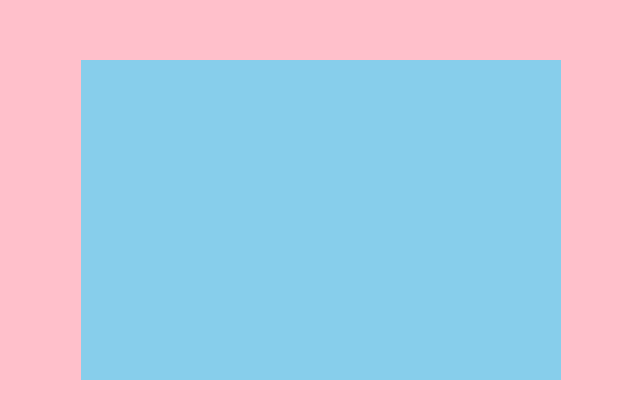
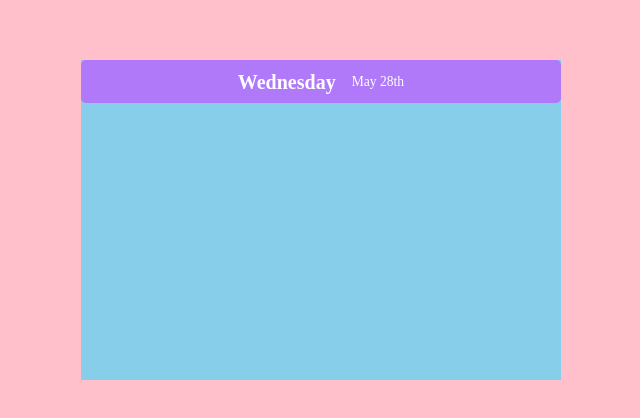
Before and after one commit to sysysysyb/my-todo-list, a React (Vite) app: page / in a window 1280 px wide. Shown: the part 180-598 px from the top of the page, without its empty margins (319-959 px from the left). Built offline with nearby package versions, Linux system fonts and the light colour scheme.

Commit message:
✨ Header에 요일 및 날짜 표시
Header 컴포넌트 생성 및 스타일 지정 / date-fns 라이브러리 설치 및 요일, 월, 일 표기

```diff
--- a/package.json
+++ b/package.json
@@ -12,6 +12,7 @@
   "dependencies": {
     "@emotion/react": "^11.14.0",
     "@emotion/styled": "^11.14.0",
+    "date-fns": "^4.1.0",
     "react": "^19.1.0",
     "react-dom": "^19.1.0",
     "reset-css": "^5.0.2"
--- a/src/App.jsx
+++ b/src/App.jsx
@@ -1,5 +1,6 @@
 import { useState } from "react";
 import styled from "@emotion/styled";
+import Header from "./components/Header";
 
 const AppContainer = styled.div`
   width: 30rem;
@@ -10,8 +11,8 @@ const AppContainer = styled.div`
 function App() {
   return (
     <AppContainer>
-      {/* <Header />
-      <LifeQuotes />
+      <Header />
+      {/* <LifeQuotes />
       <TodoList />
       <Timer />
       <StopWatch /> */}
--- /dev/null
+++ b/src/components/Header.jsx
@@ -0,0 +1,53 @@
+import styled from "@emotion/styled";
+import { useEffect, useState } from "react";
+import { format } from "date-fns";
+
+const Container = styled.div`
+  width: 100%;
+  height: 2.7rem;
+  background-color: #af79fa;
+  border-radius: 0.3rem;
+  display: flex;
+  justify-content: center;
+  align-items: center;
+`;
+
+const Title = styled.div`
+  // background-color: red;
+  color: #ffffff;
+  display: flex;
+  align-items: center;
+  gap: 1rem;
+`;
+
+const Weekday = styled.span`
+  font-size: 1.25rem;
+  font-weight: 700;
+`;
+
+const MonthAndDay = styled.span`
+  font-size: 0.85rem;
+  font-weight: 500;
+`;
+
+function Header() {
+  const [weekDay, setWeekDay] = useState("");
+  const [monthAndDay, setMonthAndDay] = useState("");
+
+  useEffect(() => {
+    const currentDate = new Date();
+    setWeekDay(format(currentDate, "EEEE"));
+    setMonthAndDay(format(currentDate, "MMMM do"));
+  }, []);
+
+  return (
+    <Container>
+      <Title>
+        <Weekday>{weekDay}</Weekday>
+        <MonthAndDay>{monthAndDay}</MonthAndDay>
+      </Title>
+    </Container>
+  );
+}
+
+export default Header;
```
Also changed, not shown: 1 other file (tests, documents, lock files or other folders).
